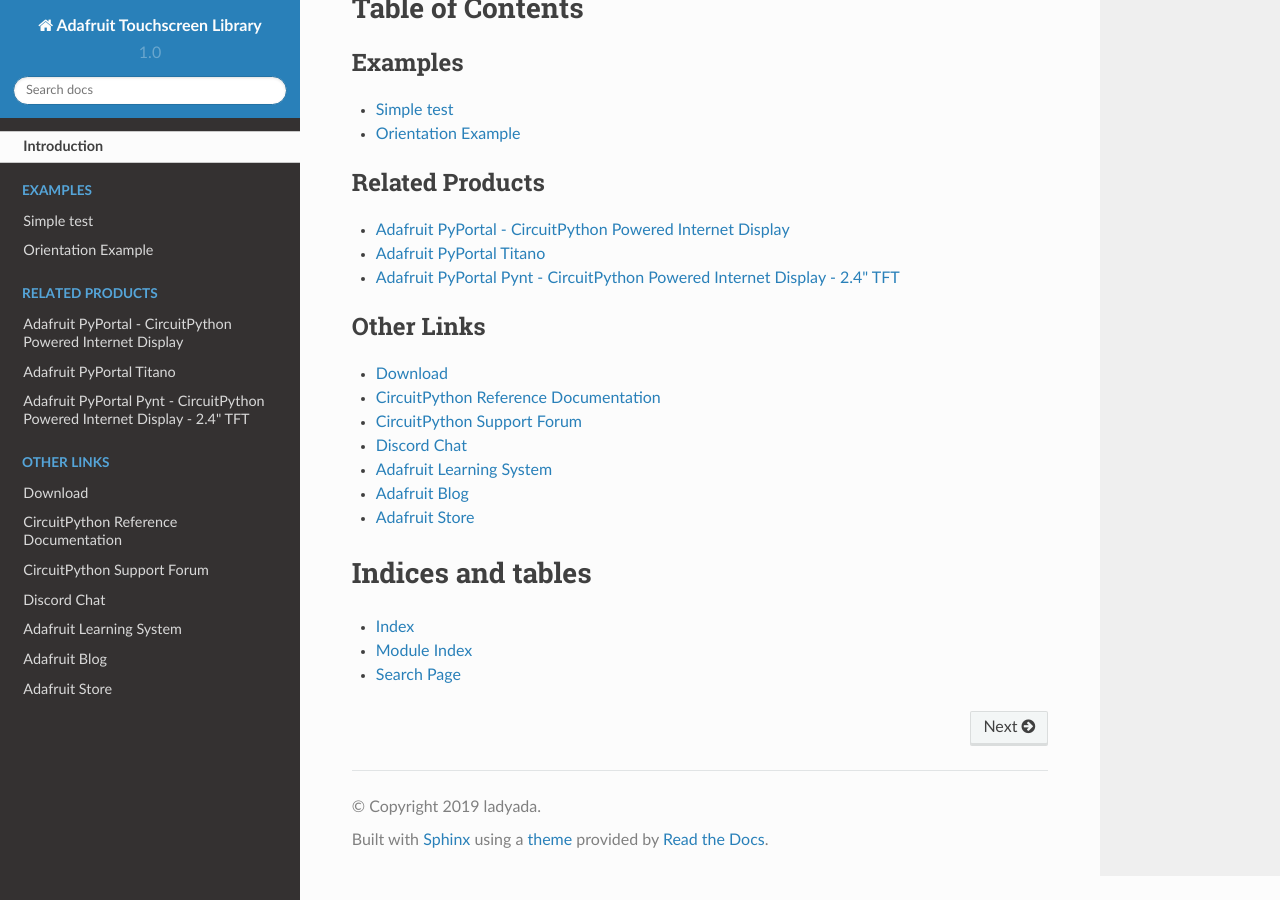
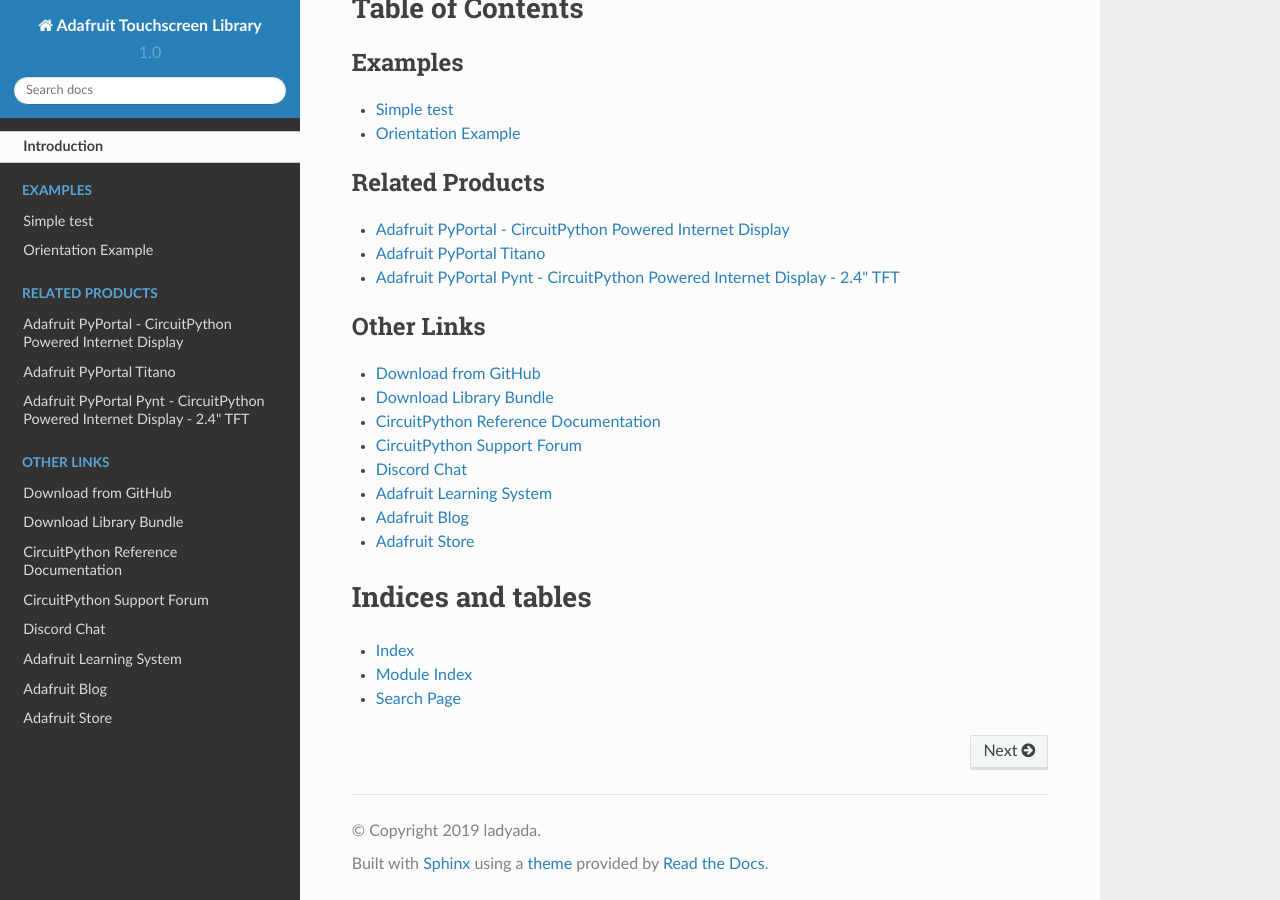
Before and after one commit to adafruit/Adafruit_CircuitPython_Touchscreen, a Sphinx documentation site: the page built from docs/index.rst, in a window 1280 px wide and 900 px high, scrolled down 1586 px. Built offline with Sphinx 7.4.7 and the Read the Docs theme 2.0.0, drawn with Linux system fonts in a browser that asks for light colours.

Commit message:
Added cp.org link to index.rst

```diff
--- a/docs/index.rst
+++ b/docs/index.rst
@@ -37,7 +37,8 @@
 .. toctree::
     :caption: Other Links
 
-    Download <https://github.com/adafruit/Adafruit_CircuitPython_Touchscreen/releases/latest>
+    Download from GitHub <https://github.com/adafruit/Adafruit_CircuitPython_Touchscreen/releases/latest>
+    Download Library Bundle <https://circuitpython.org/libraries>
     CircuitPython Reference Documentation <https://docs.circuitpython.org>
     CircuitPython Support Forum <https://forums.adafruit.com/viewforum.php?f=60>
     Discord Chat <https://adafru.it/discord>
```
